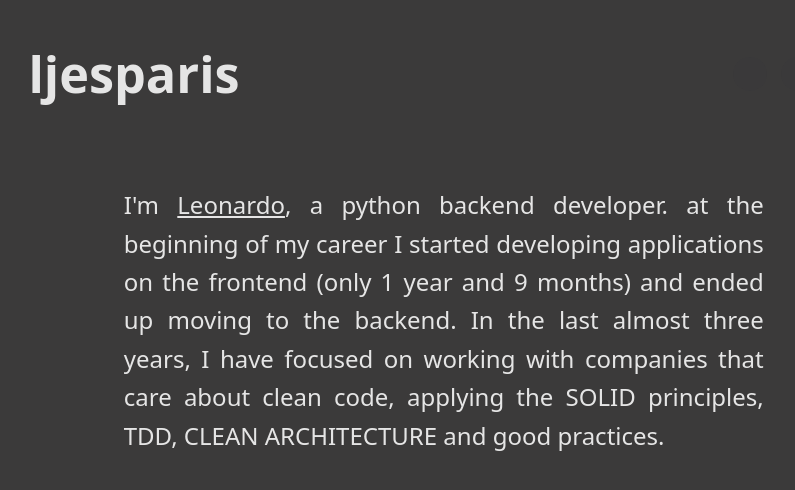
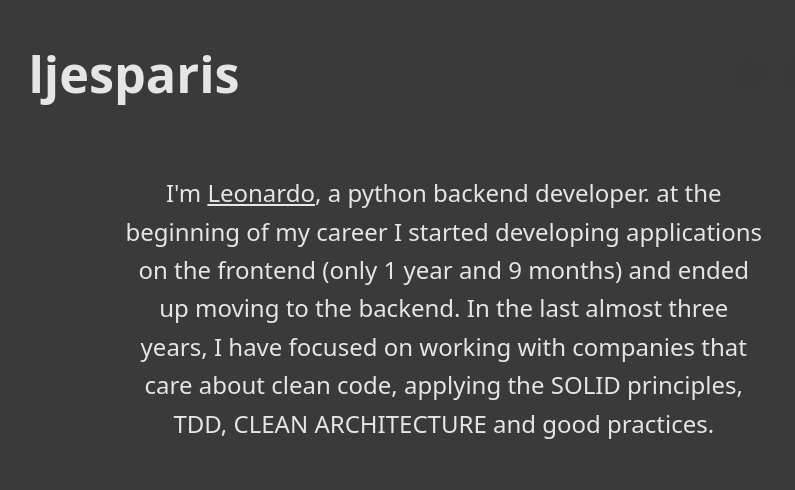
Before and after one commit to ljesparis/ljesparis.github.io, a Vue app: page / in a window 1280 px wide. Shown: the top 490 px of the page, without its empty margins (186-981 px from the left). Built offline with nearby package versions, Linux system fonts and the light colour scheme; some icons are missing.

Commit message:
refactor: changed body content text-align and margin-top

```diff
--- a/src/App.vue
+++ b/src/App.vue
@@ -90,8 +90,8 @@ export default defineComponent({
 .body__content p {
   padding: 0 2em 0 2em;
   font-size: 24px;
-  margin-top: 3em;
-  text-align: justify;
+  margin-top: 2.5em;
+  text-align: center;
 }
 
 
```
